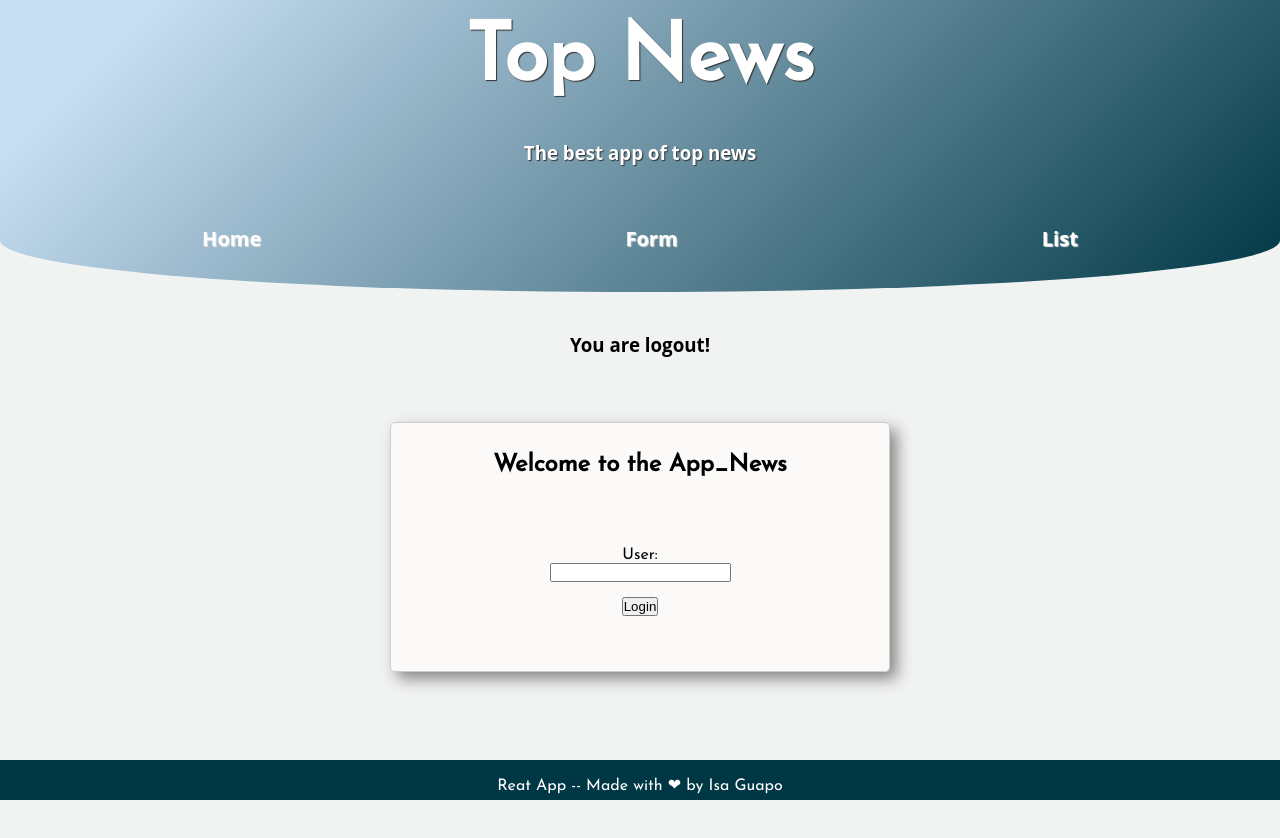
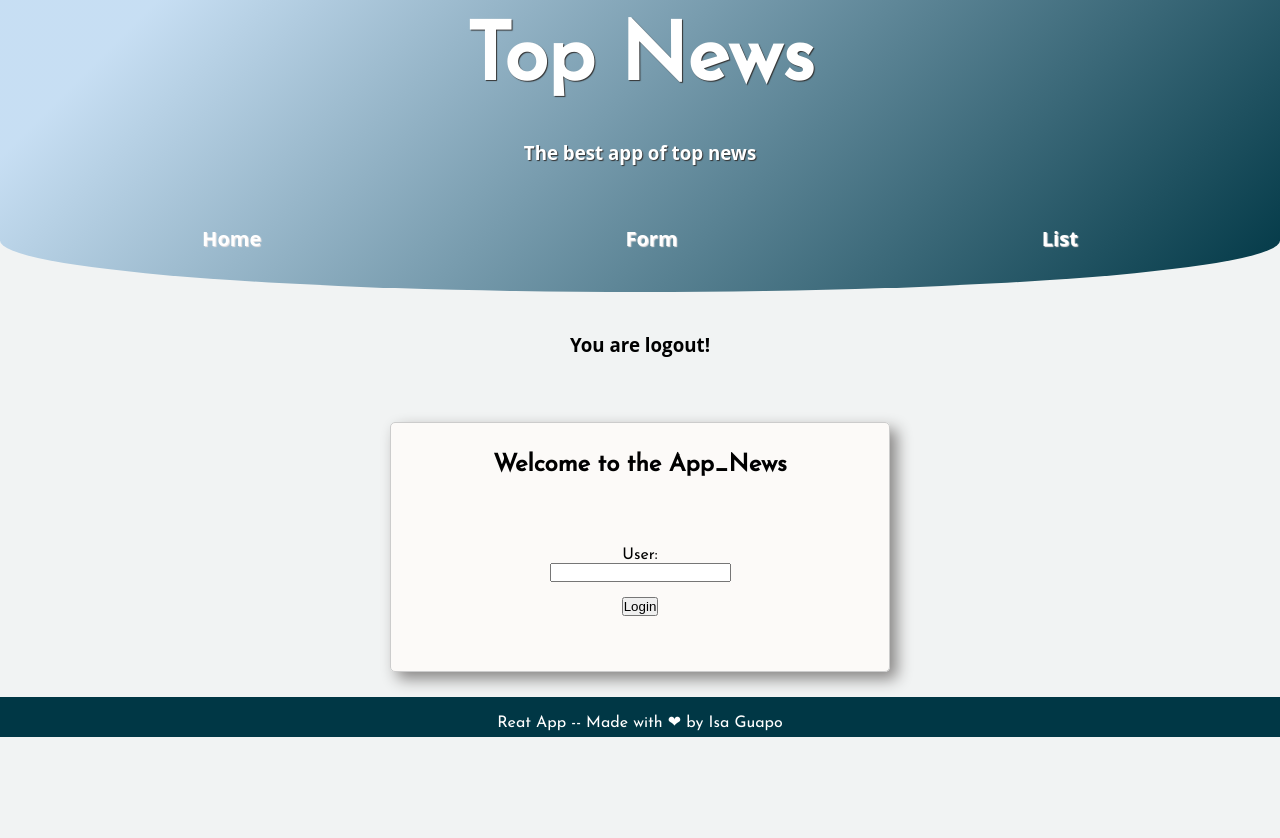
Before and after one commit to IsaGuapo/myApp_news, a React (Create React App) app: page / in a window 1280 px wide. Shown: the top 838 px of the page. Built offline with nearby package versions, Linux system fonts and the light colour scheme; no server answers.

Commit message:
Change footer

```diff
--- a/src/components/Footer/Footer.css
+++ b/src/components/Footer/Footer.css
@@ -5,7 +5,7 @@
     width: 100%;
     height: 2.5rem;
     text-align: center;
-    position: fixed;
+    position: relative;
 
 }
 p {
--- a/src/components/Form/Form.css
+++ b/src/components/Form/Form.css
@@ -14,7 +14,6 @@
     padding: 10px;
     border: 1px solid #ccc;
     width: 300px;
-    height: 180px;
     box-shadow: 7px 7px 15px #888685;
     border-radius: 5px;
     background-color: #fffdfac4;
--- a/src/components/List/Card/Card.css
+++ b/src/components/List/Card/Card.css
@@ -13,3 +13,8 @@
 .p_class{
     margin: 2px;
 }
+
+.cards:last-child{
+    margin-bottom: 100px;
+    color:red;
+}
```
